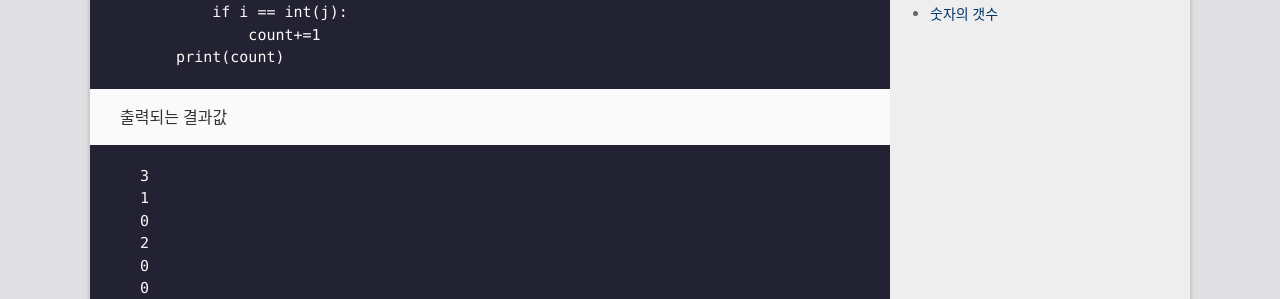
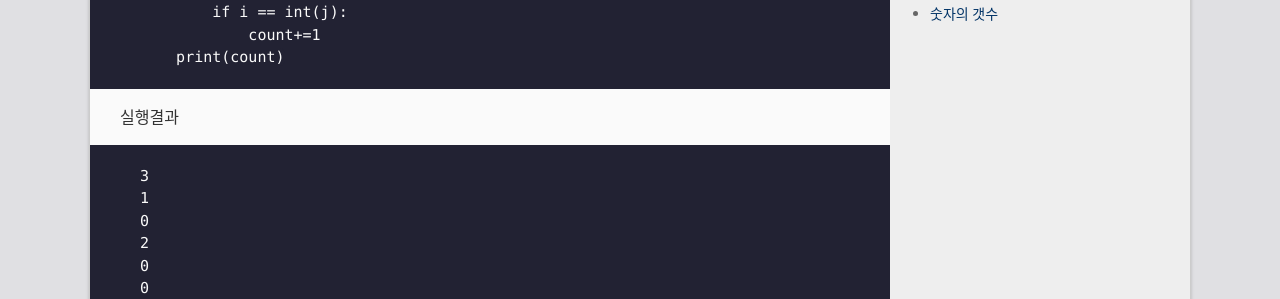
Before and after one commit to bh6366632/bh6366632.github.com, a Jekyll site: the page built from _posts/2024-04-04-number.md, in a window 1280 px wide. Shown: the part 519-818 px from the top of the page. Built offline with Jekyll 4.4.1, drawn with Linux system fonts in a browser that asks for light colours.

Commit message:
Update 2024-04-04-number.md

````diff
--- a/_posts/2024-04-04-number.md
+++ b/_posts/2024-04-04-number.md
@@ -22,7 +22,7 @@ for i in list:
             count+=1
     print(count)
 ```
-출력되는 결과값
+실행결과
 ```
 3
 1
````
